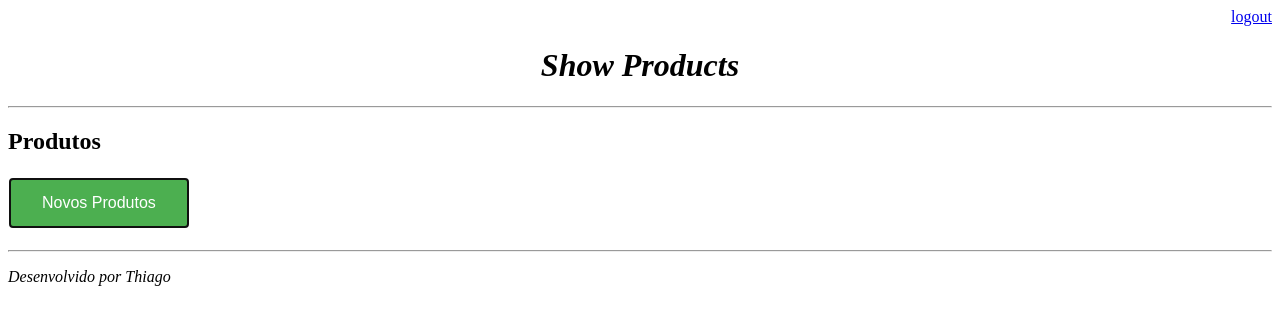
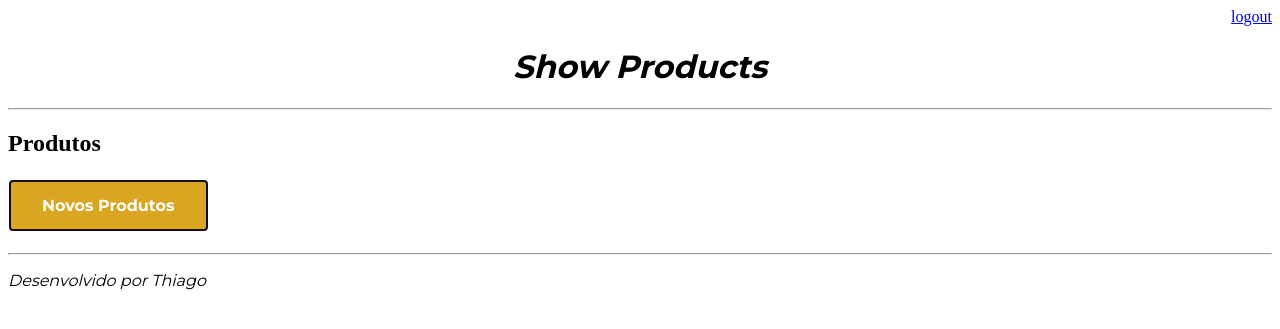
Before and after one commit to tlima1011/omnia, a Django app: page /produto/ in a window 1280 px wide. Shown: the top 329 px of the page. Run offline with Django 3.2, Linux system fonts and the light colour scheme; the visitor is signed in with stand-in values (Sample User, id 1); data that the repository does not hold is empty.

Commit message:
Aprimoramento com CSS

```diff
--- a/templates/cadastro.html
+++ b/templates/cadastro.html
@@ -17,7 +17,7 @@
         <input type="text" name="valor" size="23px" placeholder="Preço do produto">
         <br>
         <br>
-        <button type="submit" autofocus>Cadastrar</button>
+        <button type="submit" onclick="alert('Produto cadastrado com sucesso!')" autofocus >Cadastrar</button>
         <button type="reset" autofocus>Reiniciar</button>
         <a href="/">
             <button type="button" autofocus>Voltar</button>
--- a/templates/model-page.html
+++ b/templates/model-page.html
@@ -2,6 +2,8 @@
 <html lang="pt-br">
 <head>
     {% include "model-header.html" %}
+    <link href='//fonts.googleapis.com/css?family=Montserrat:thin,extra-light,light,100,200,300,400,500,600,700,800'
+    rel='stylesheet' type='text/css'>
     <style>
     .button{
         border: 15px;
@@ -11,6 +13,8 @@
         font-size: 16px;
         margin: 4px 2px;
         cursor: pointer;
+        font-weight: bold;
+        font-family: 'Montserrat';
     }
     .button1 {background-color: #4CAF50;}
     .button2 {background-color: #DAA520;}
--- a/templates/produto.html
+++ b/templates/produto.html
@@ -5,7 +5,7 @@
     <hr>
     <h2>Produtos</h2>
     <a href="cadastro/">
-        <button class="button button1" autofocus>Novos Produtos</button>
+        <button class="button button2" autofocus>Novos Produtos</button>
     </a>
     <ul style="font-size:19px">
         {% for produto in produto %}
```
